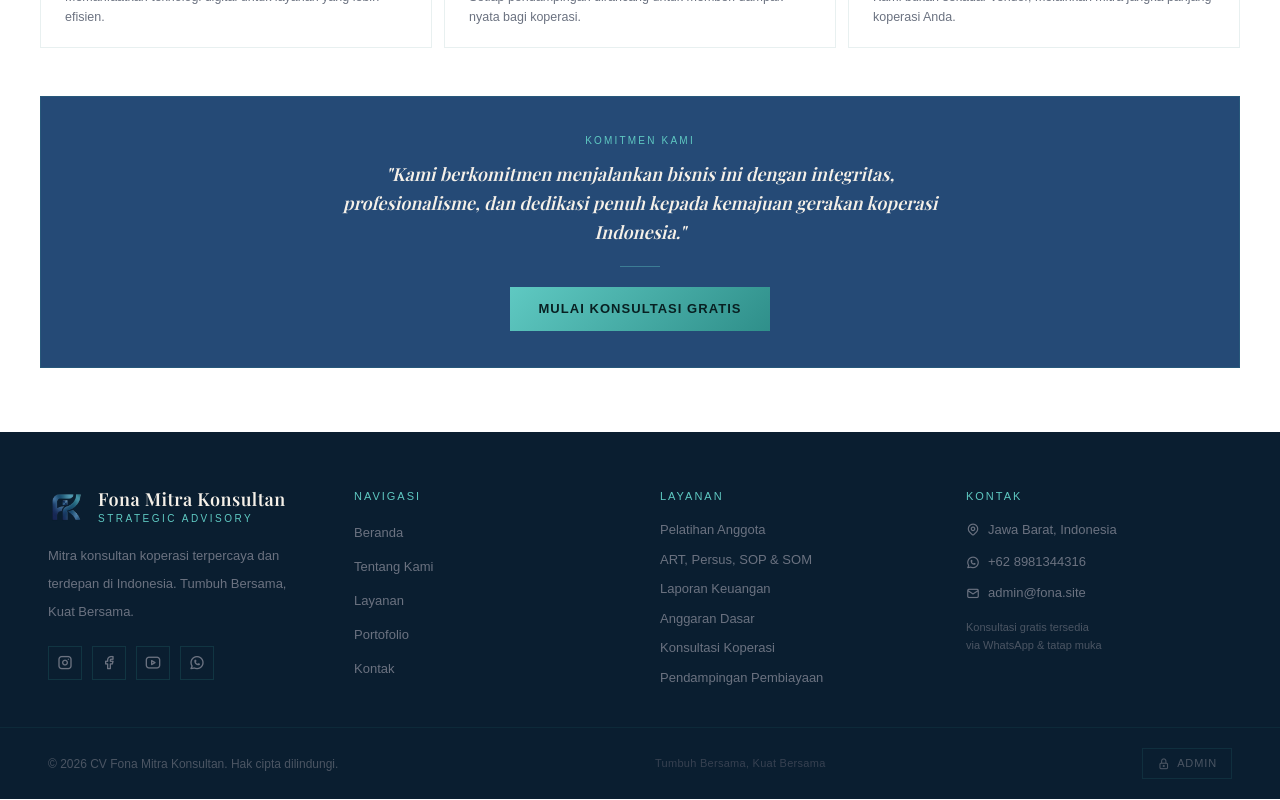
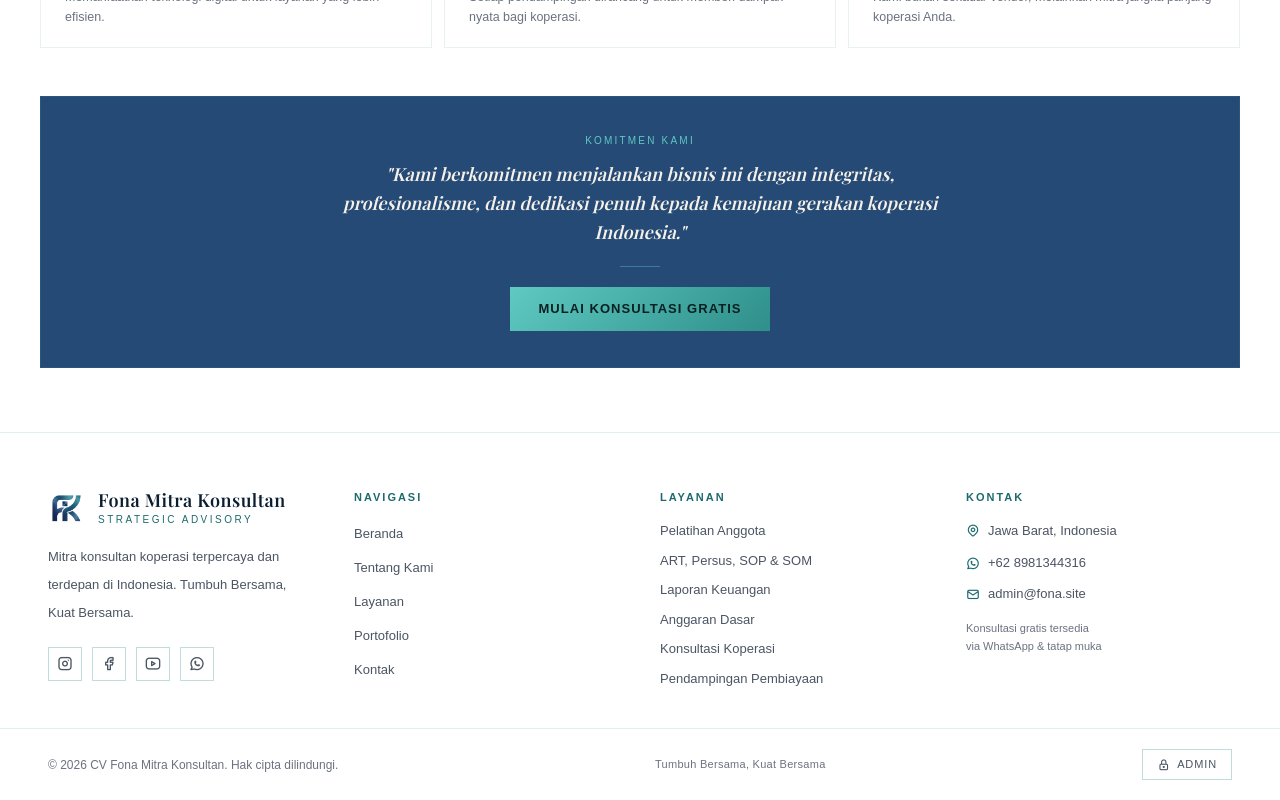
Before and after one commit to manentlabs/fano, a Next.js app: page /about in a window 1280 px wide. Shown: the part 1983-2783 px from the top of the page. Built offline with nearby package versions, Linux system fonts and the light colour scheme; a web font is replaced by a local one.

Commit message:
warna background untuk footer

```diff
--- a/components/Footer.tsx
+++ b/components/Footer.tsx
@@ -28,21 +28,21 @@ const socialStyle = [
   "w-[34px]",
   "h-[34px]",
   "border",
-  "border-[#2f8f8a]/20",
+  "border-[#2f8f8a]/30",
   "flex",
   "items-center",
   "justify-center",
-  "text-[#6b7280]",
+  "text-[#4b5563]",
   "text-base",
-  "hover:border-[#5fc9c2]",
-  "hover:text-[#5fc9c2]",
+  "hover:border-[#1d6b6f]",
+  "hover:text-[#1d6b6f]",
   "transition-colors",
 ].join(" ");
 
 export default function Footer() {
   return (
     <footer
-      className="bg-[#0a1e30] text-[#9ca3af]"
+      className="bg-white text-[#4b5563] border-t border-[#2f8f8a]/15"
       style={{ fontFamily: "'DM Sans', sans-serif" }}
     >
       {/* Top */}
@@ -59,17 +59,17 @@ export default function Footer() {
             />
             <div>
               <p
-                className="text-[#f5f0e8] text-lg leading-tight tracking-wide"
+                className="text-[#0a1e30] text-lg leading-tight tracking-wide"
                 style={{ fontFamily: "'Playfair Display', serif", fontWeight: 600 }}
               >
                 Fona Mitra Konsultan
               </p>
-              <p className="text-[10px] tracking-[0.25em] uppercase font-light text-[#5fc9c2]">
+              <p className="text-[10px] tracking-[0.25em] uppercase font-medium text-[#1d6b6f]">
                 Strategic Advisory
               </p>
             </div>
           </div>
-          <p className="text-[#6b7280] text-[13px] font-light leading-7 mt-4 max-w-[280px]">
+          <p className="text-[#4b5563] text-[13px] font-light leading-7 mt-4 max-w-[280px]">
             Mitra konsultan koperasi terpercaya dan terdepan di Indonesia.
             Tumbuh Bersama, Kuat Bersama.
           </p>
@@ -84,7 +84,7 @@ export default function Footer() {
 
         {/* Navigasi */}
         <div>
-          <p className="text-[11px] font-medium tracking-[0.18em] uppercase mb-4 text-[#5fc9c2]">
+          <p className="text-[11px] font-semibold tracking-[0.18em] uppercase mb-4 text-[#1d6b6f]">
             Navigasi
           </p>
           <ul className="flex flex-col gap-2.5">
@@ -92,7 +92,7 @@ export default function Footer() {
               <li key={l.href}>
                 <Link
                   href={l.href}
-                  className="text-[#6b7280] text-[13px] font-light hover:text-[#f5f0e8] transition-colors"
+                  className="text-[#4b5563] text-[13px] font-light hover:text-[#0a1e30] transition-colors"
                 >
                   {l.label}
                 </Link>
@@ -103,14 +103,14 @@ export default function Footer() {
 
         {/* Layanan */}
         <div>
-          <p className="text-[11px] font-medium tracking-[0.18em] uppercase mb-4 text-[#5fc9c2]">
+          <p className="text-[11px] font-semibold tracking-[0.18em] uppercase mb-4 text-[#1d6b6f]">
             Layanan
           </p>
           <ul className="flex flex-col gap-2.5">
             {serviceLinks.map((l) => (
               <li
                 key={l.label}
-                className="text-[#6b7280] text-[13px] font-light"
+                className="text-[#4b5563] text-[13px] font-light"
               >
                 {l.label}
               </li>
@@ -120,27 +120,27 @@ export default function Footer() {
 
         {/* Kontak */}
         <div>
-          <p className="text-[11px] font-medium tracking-[0.18em] uppercase mb-4 text-[#5fc9c2]">
+          <p className="text-[11px] font-semibold tracking-[0.18em] uppercase mb-4 text-[#1d6b6f]">
             Kontak
           </p>
-          <ul className="flex flex-col gap-3 text-[13px] font-light text-[#6b7280]">
+          <ul className="flex flex-col gap-3 text-[13px] font-light text-[#4b5563]">
             <li className="flex items-start gap-2">
-              <i className="ti ti-map-pin text-[14px] mt-0.5 flex-shrink-0" aria-hidden="true" />
+              <i className="ti ti-map-pin text-[14px] mt-0.5 flex-shrink-0 text-[#1d6b6f]" aria-hidden="true" />
               Jawa Barat, Indonesia
             </li>
             <li className="flex items-center gap-2">
-              <i className="ti ti-brand-whatsapp text-[14px] flex-shrink-0" aria-hidden="true" />
-              <a href="https://wa.me/628981344316" className="hover:text-[#f5f0e8] transition-colors">
+              <i className="ti ti-brand-whatsapp text-[14px] flex-shrink-0 text-[#1d6b6f]" aria-hidden="true" />
+              <a href="https://wa.me/628981344316" className="hover:text-[#0a1e30] transition-colors">
                 +62 8981344316
               </a>
             </li>
             <li className="flex items-center gap-2">
-              <i className="ti ti-mail text-[14px] flex-shrink-0" aria-hidden="true" />
-              <a href="mailto:info@fonamitra.id" className="hover:text-[#f5f0e8] transition-colors">
+              <i className="ti ti-mail text-[14px] flex-shrink-0 text-[#1d6b6f]" aria-hidden="true" />
+              <a href="mailto:admin@fona.site" className="hover:text-[#0a1e30] transition-colors">
                 admin@fona.site
               </a>
             </li>
-            <li className="mt-1 text-[11px] text-[#4b5563] leading-relaxed">
+            <li className="mt-1 text-[11px] text-[#6b7280] leading-relaxed">
               Konsultasi gratis tersedia<br />via WhatsApp &amp; tatap muka
             </li>
           </ul>
@@ -148,19 +148,19 @@ export default function Footer() {
       </div>
 
       {/* Divider */}
-      <div className="max-w-7xl mx-auto h-px bg-[#2f8f8a]/10" />
+      <div className="max-w-7xl mx-auto h-px bg-[#2f8f8a]/15" />
 
       {/* Bottom */}
       <div className="max-w-7xl mx-auto px-12 py-5 flex items-center justify-between flex-wrap gap-3">
-        <span className="text-[12px] font-light text-[#4b5563]">
+        <span className="text-[12px] font-light text-[#6b7280]">
           © 2026 CV Fona Mitra Konsultan. Hak cipta dilindungi.
         </span>
-        <span className="text-[11px] font-light text-[#374151] tracking-wide">
+        <span className="text-[11px] font-light text-[#6b7280] tracking-wide">
           Tumbuh Bersama, Kuat Bersama
         </span>
         <Link
           href="/login"
-          className="flex items-center gap-1.5 text-[11px] text-[#4b5563] border border-[#2f8f8a]/15 px-3.5 py-1.5 tracking-[0.08em] uppercase hover:text-[#5fc9c2] hover:border-[#5fc9c2]/40 transition-colors"
+          className="flex items-center gap-1.5 text-[11px] text-[#4b5563] border border-[#2f8f8a]/30 px-3.5 py-1.5 tracking-[0.08em] uppercase hover:text-[#1d6b6f] hover:border-[#1d6b6f]/60 transition-colors"
         >
           <i className="ti ti-lock text-[13px]" aria-hidden="true" />
           Admin
```
